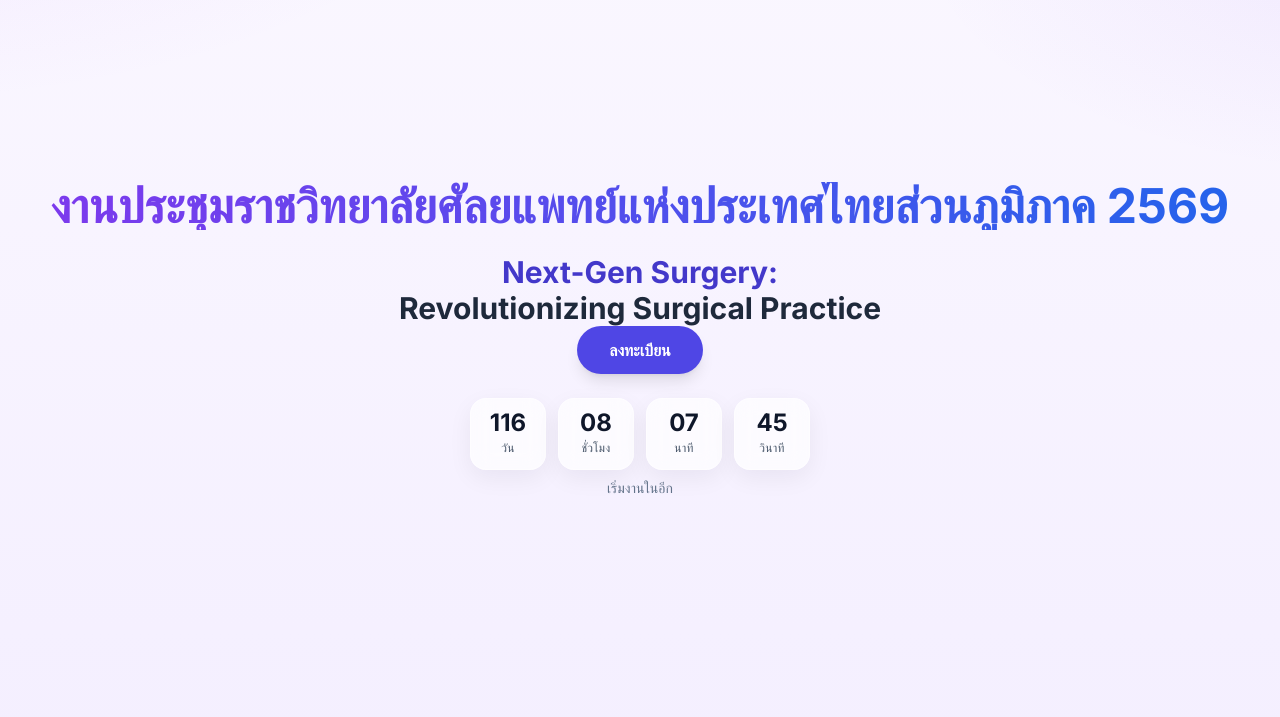
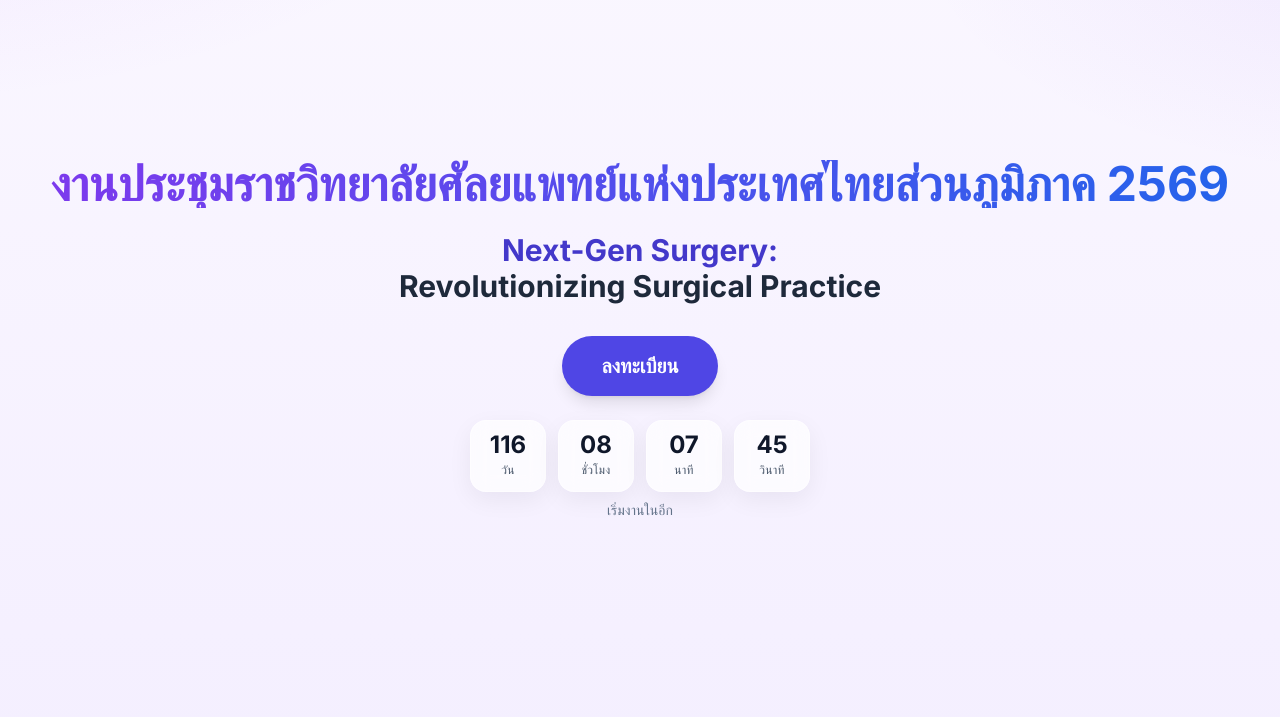
Before and after one commit to chagkrit/rcst-2026-site, a plain HTML site: page index.html in a window 1280 px wide. Shown: the part 70-787 px from the top of the page. Drawn offline with nearby package versions, Linux system fonts and the light colour scheme; grey boxes are pictures that could not be loaded.

Commit message:
Add files via upload

```diff
--- a/index.html
+++ b/index.html
@@ -106,7 +106,13 @@
       <div class="min-h-[calc(100vh-140px)] flex flex-col justify-center items-center text-center">
         <h1 class="text-3xl sm:text-4xl md:text-5xl font-extrabold text-gradient">งานประชุมราชวิทยาลัยศัลยแพทย์แห่งประเทศไทยส่วนภูมิภาค 2569</h1>
         <p class="text-2xl md:text-3xl font-bold text-slate-800 mt-4 md:mt-6"><span class="text-indigo-700">Next-Gen Surgery:</span><br/>Revolutionizing Surgical Practice</p>
-        <a href="https://forms.fillout.com/t/izJe9c3BL5us" target="_blank" rel="noopener" class="inline-block bg-indigo-600 hover:bg-indigo-700 text-white font-semibold py-3 px-8 rounded-full shadow-lg transition">ลงทะเบียน</a>
+        <a
+  href="https://forms.fillout.com/t/izJe9c3BL5us"
+  target="_blank" rel="noopener"
+  class="mt-6 md:mt-8 inline-flex items-center justify-center rounded-full bg-indigo-600 px-10 py-4 text-lg md:text-xl font-extrabold text-white shadow-lg hover:bg-indigo-700 focus:outline-none focus:ring-4 focus:ring-indigo-300 transition"
+>
+  ลงทะเบียน
+</a>
 
         <div class="mt-6 flex items-center justify-center">
           <div class="flex gap-3" aria-live="polite">
```
